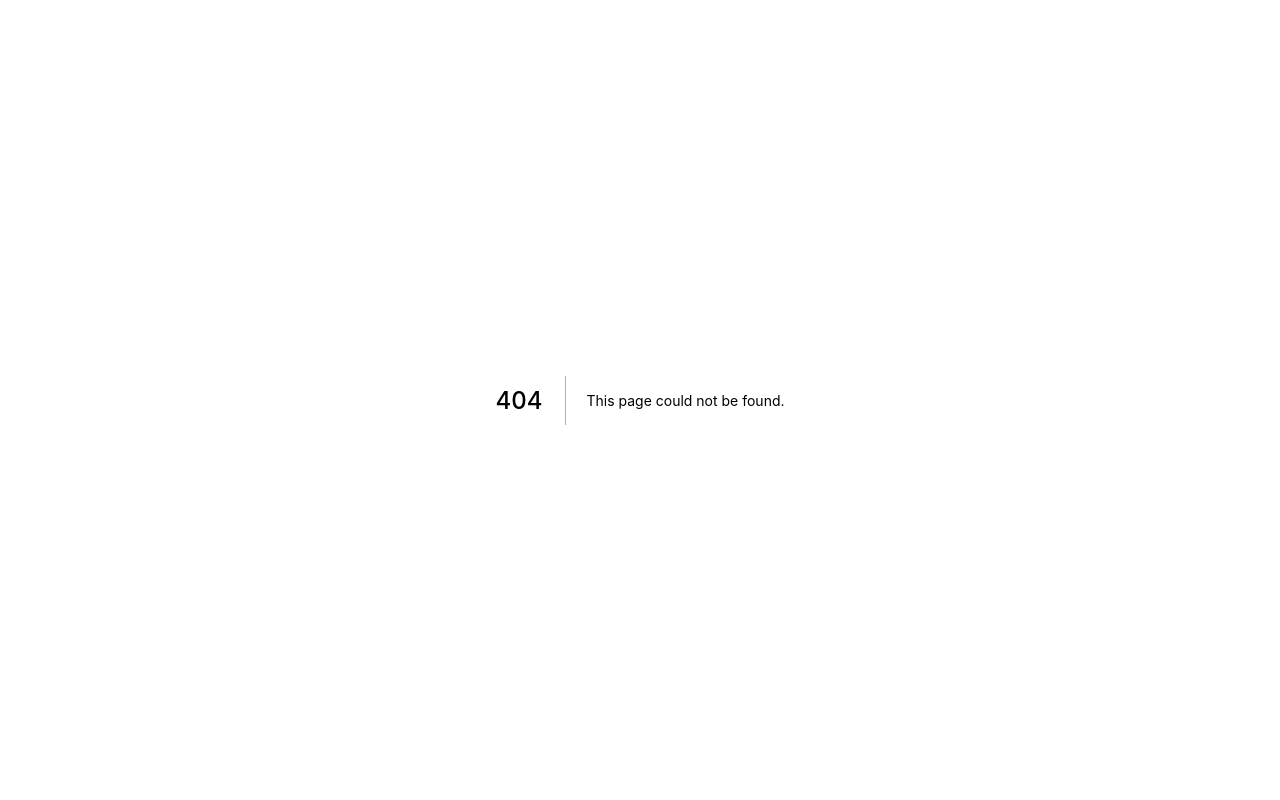
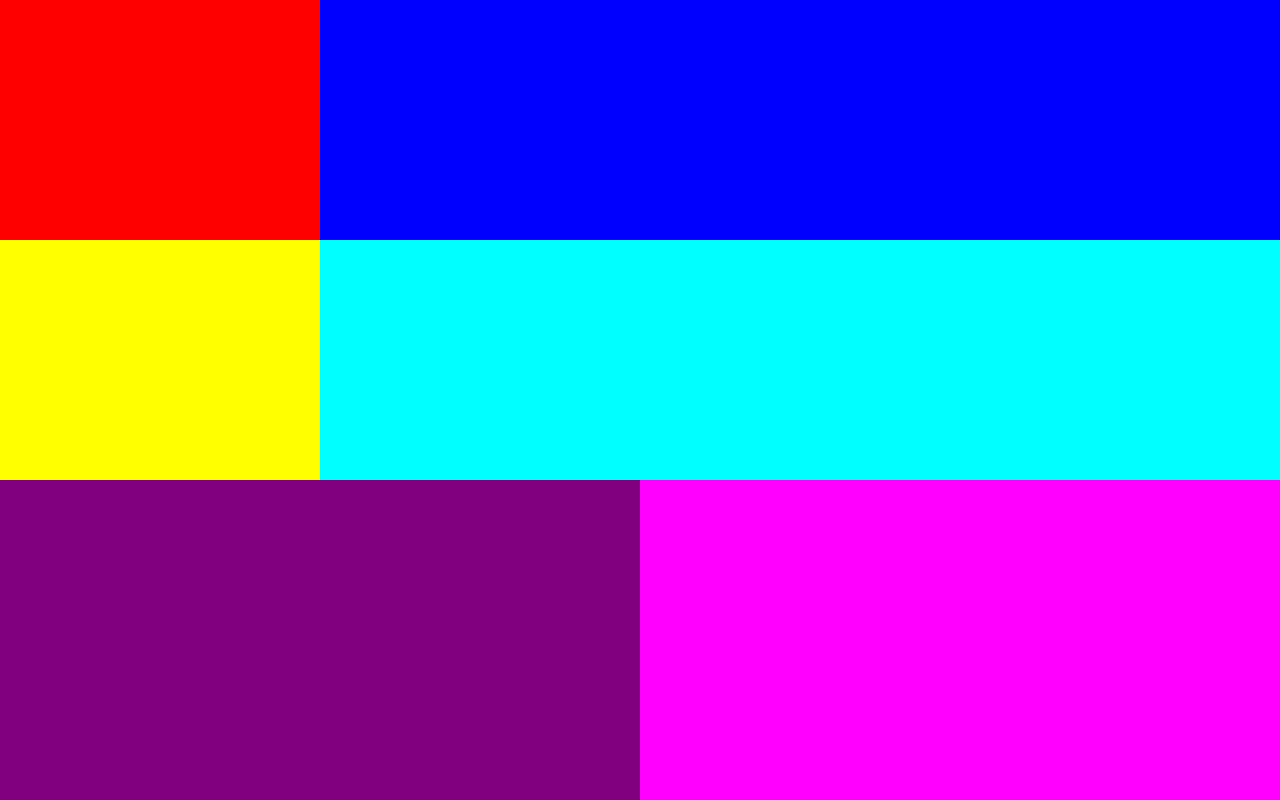
Before and after one commit to PrinceCaedu/todo-react, a Next.js app: page /Checkout in a window 1280 px wide. Before the commit this address had no page. Shown: the top 800 px of the page. Built offline with nearby package versions, Linux system fonts and the light colour scheme.

Commit message:
add basic structure for checkout page

```diff
--- /dev/null
+++ b/pages/Checkout.js
@@ -0,0 +1,31 @@
+import Head from 'next/head'
+import styles from '../styles/Checkout.module.css'
+
+export default function Checkout() {
+
+    return (
+        <div>
+            <Head>
+                <title></title>
+                <meta />
+                <link rel="icon" href="" />
+            </Head>
+
+            <div className={ styles.grid }>
+
+                <div className={ styles.dataone } ></div>
+                <div className={ styles.employees } ></div>
+                <div className={ styles.paidouts } ></div>
+                <div className={ styles.cuts } ></div>
+                <div className={ styles.startdrawer } ></div>
+                <div className={ styles.enddrawer } ></div>
+                <div className={ styles.breakdown } ></div>
+
+
+
+            </div>
+
+
+        </div>
+    )
+}
--- /dev/null
+++ b/styles/Checkout.module.css
@@ -0,0 +1,52 @@
+
+.grid {
+    display: grid;
+    grid-template-rows: 1fr 1fr 2fr 1fr;
+    grid-template-columns: repeat(4, 1fr);
+    grid-template-areas:
+        "dataone employees employees employees"
+        "paidouts cuts cuts cuts"
+        "start-drawer start-drawer end-drawer end-drawer"
+        "breakdown breakdown breakdown breakdown";
+
+    justify-content: stretch;
+    align-content: stretch;
+
+    height: 150vh;
+    width: 100vw;
+}
+
+.dataone {
+    grid-area: dataone;
+    background-color: red;
+}
+
+.employees {
+    grid-area: employees;
+    background-color: blue;
+}
+
+.paidouts {
+    grid-area: paidouts;
+    background-color: yellow;
+}
+
+.cuts {
+    grid-area: cuts;
+    background-color: cyan;
+}
+
+.startdrawer {
+    grid-area: start-drawer;
+    background-color: purple;
+}
+
+.enddrawer {
+    grid-area: end-drawer;
+    background-color: magenta;
+}
+
+.breakdown {
+    grid-area: breakdown;
+    background-color: darkgreen;
+}
```
Also changed, not shown: components/AddTaskBar.jsx (+25 -10 lines), components/Task.jsx (+5 -3 lines), components/TaskList.jsx (+5 -5 lines), pages/index.js (+1 -7 lines).
